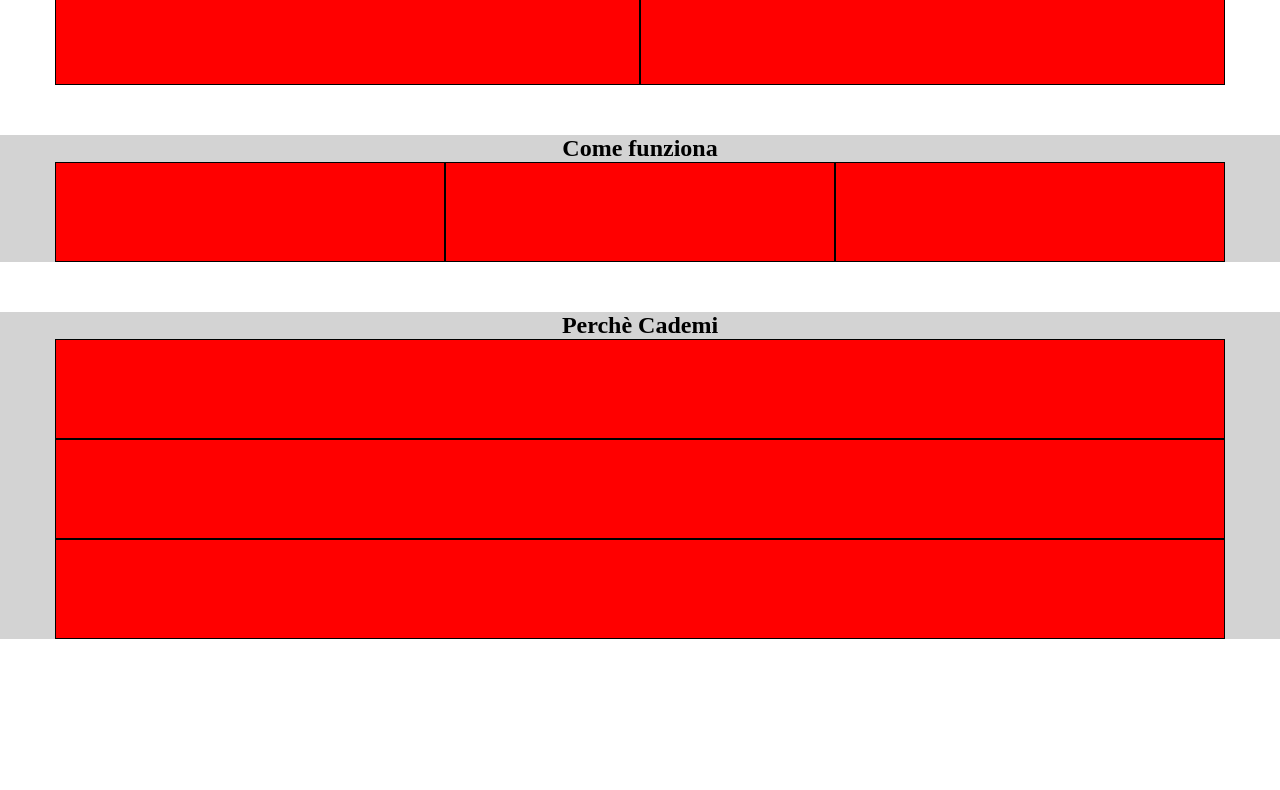
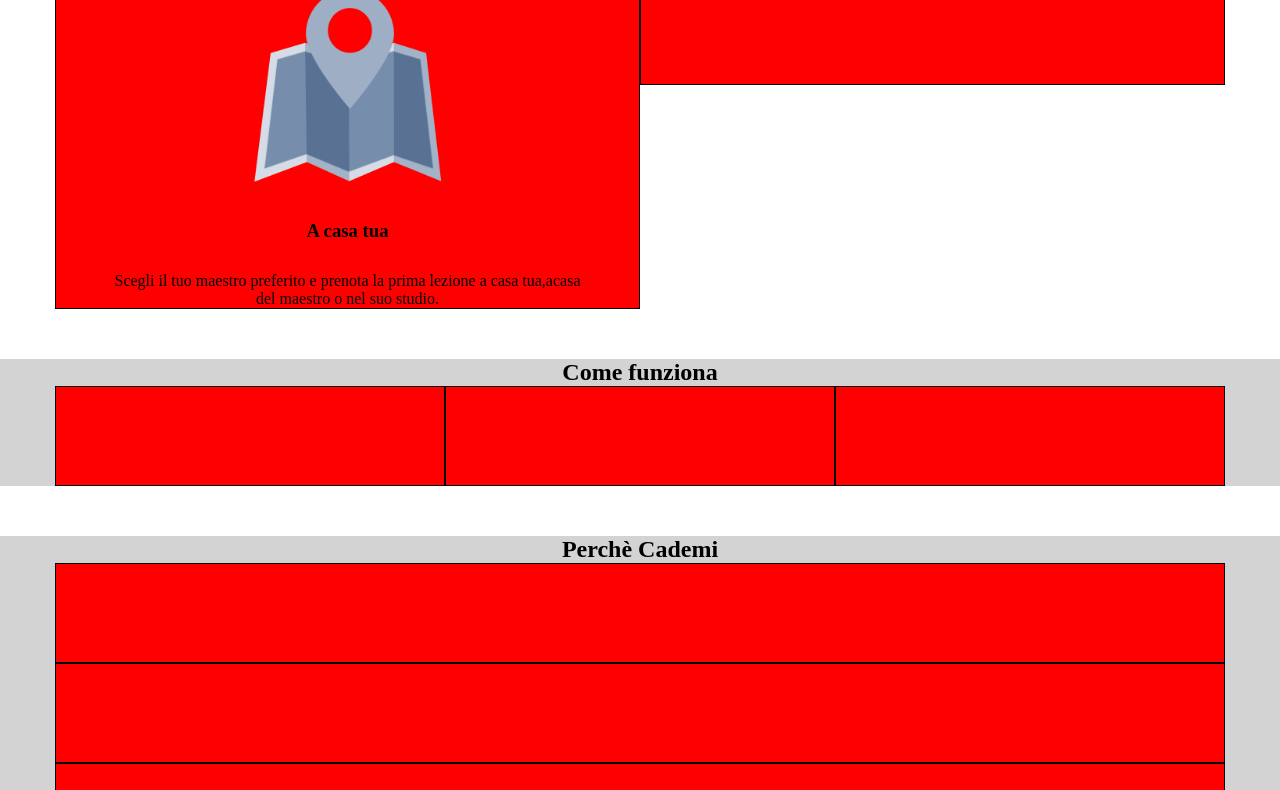
Before and after one commit to ChristianPucci91/html-css-resp-wannabe-12bool, a plain HTML site: page index.html in a window 1280 px wide. Shown: the part 102-892 px from the top of the page. Before the commit the page ends 800 px from the top, so only its background shows below. Drawn offline with Linux system fonts and the light colour scheme.

Commit message:
First row model done, copy and paste adding the others

```diff
--- a/css/style.css
+++ b/css/style.css
@@ -9,6 +9,17 @@ h1 {
   text-align: center;
 }
 
+.row h3,.row p {
+
+  margin-top: 30px;
+}
+
+.row img {
+  height: 200px;
+  margin-left: auto;
+  margin-right: auto;
+}
+
 section {
 
   background-color: lightgrey;
--- a/index.html
+++ b/index.html
@@ -25,6 +25,10 @@
             <h1>Lezioni dove vuoi tu</h1>
 
             <div class="col-lg-6">
+
+              <img src="img/icon/maps.png" alt="immagine maps">
+              <h3>A casa tua</h3>
+              <p>Scegli il tuo maestro preferito e prenota la prima lezione a casa tua,acasa<br>del maestro o nel suo studio. </p>
 
             </div>
 
```
Also changed, not shown: css/lib/12bool.css.
